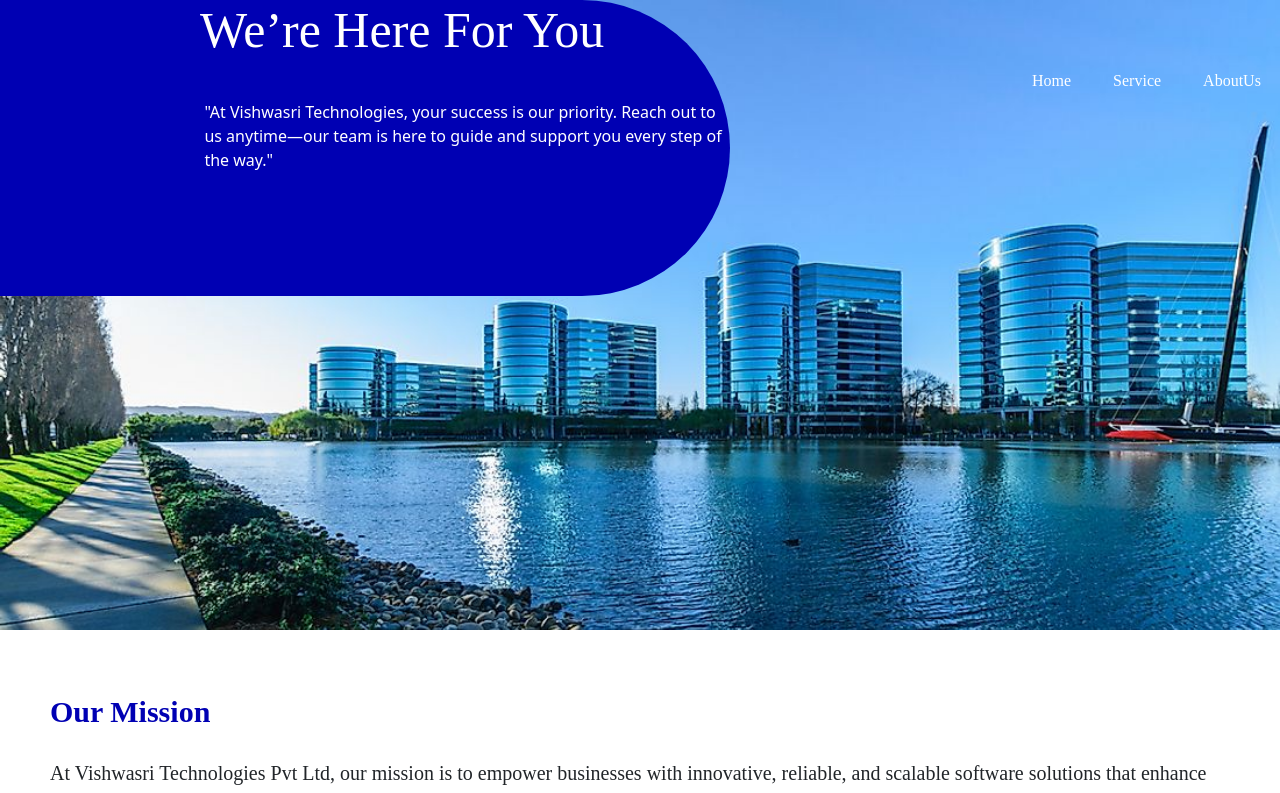
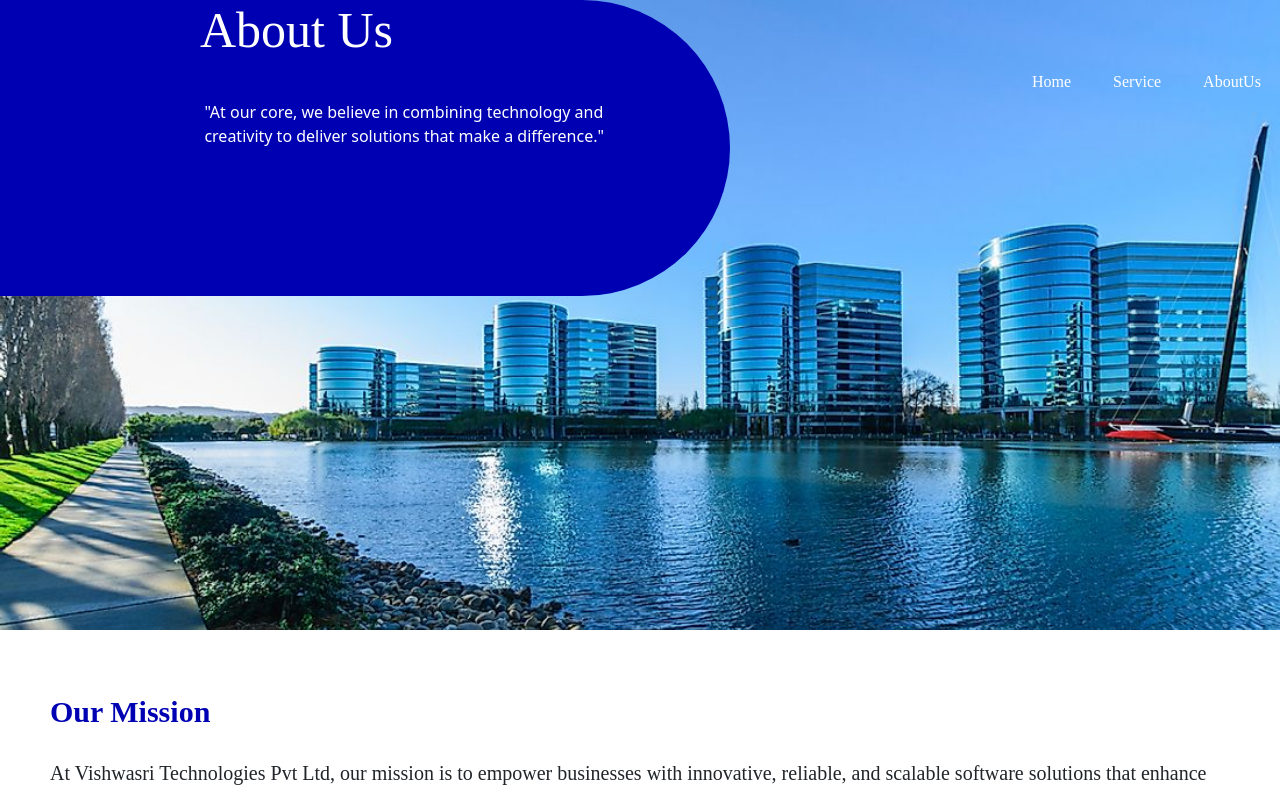
Before and after one commit to chnaveen45/Teamwork, a React (Create React App) app in the folder frontend/: page /aboutus in a window 1280 px wide. Shown: the top 793 px of the page. Built offline with nearby package versions, Linux system fonts and the light colour scheme.

Commit message:
Update Aboutus.js
again changed the aboutus.js file

```diff
--- a/frontend/src/Component/Aboutus.js
+++ b/frontend/src/Component/Aboutus.js
@@ -30,13 +30,13 @@ function Aboutus() {
 <div className='backgrounds'>
       <div className='lff'  >
 
-        <h1 className='bbng' >We’re Here For You<br></br></h1>
+        <h1 className='bbng' >About Us<br></br></h1>
 
 
 
-        <p style={{ color: 'white', marginLeft: '28%',marginTop:'40px' }}>"At Vishwasri Technologies, your success is our priority. Reach out to us anytime—our team is here to guide and support you every step of the way."</p>
+        <p style={{ color: 'white', marginLeft: '28%',marginTop:'40px' }}>"At our core, we believe in combining technology and <br></br>creativity to deliver solutions that make a difference."</p>
 
-        <div className="asdf" style={{ marginLeft: '500px',marginTop:'-130px' }}>
+        <div className="asdf" style={{ marginLeft: '500px',marginTop:'-105px' }}>
           <Link to="/home" className='oops' >Home</Link>
           <Link to="/servies" className='oops'>Service</Link>
           <Link to="/aboutus" className='oops'>AboutUs</Link>
```
